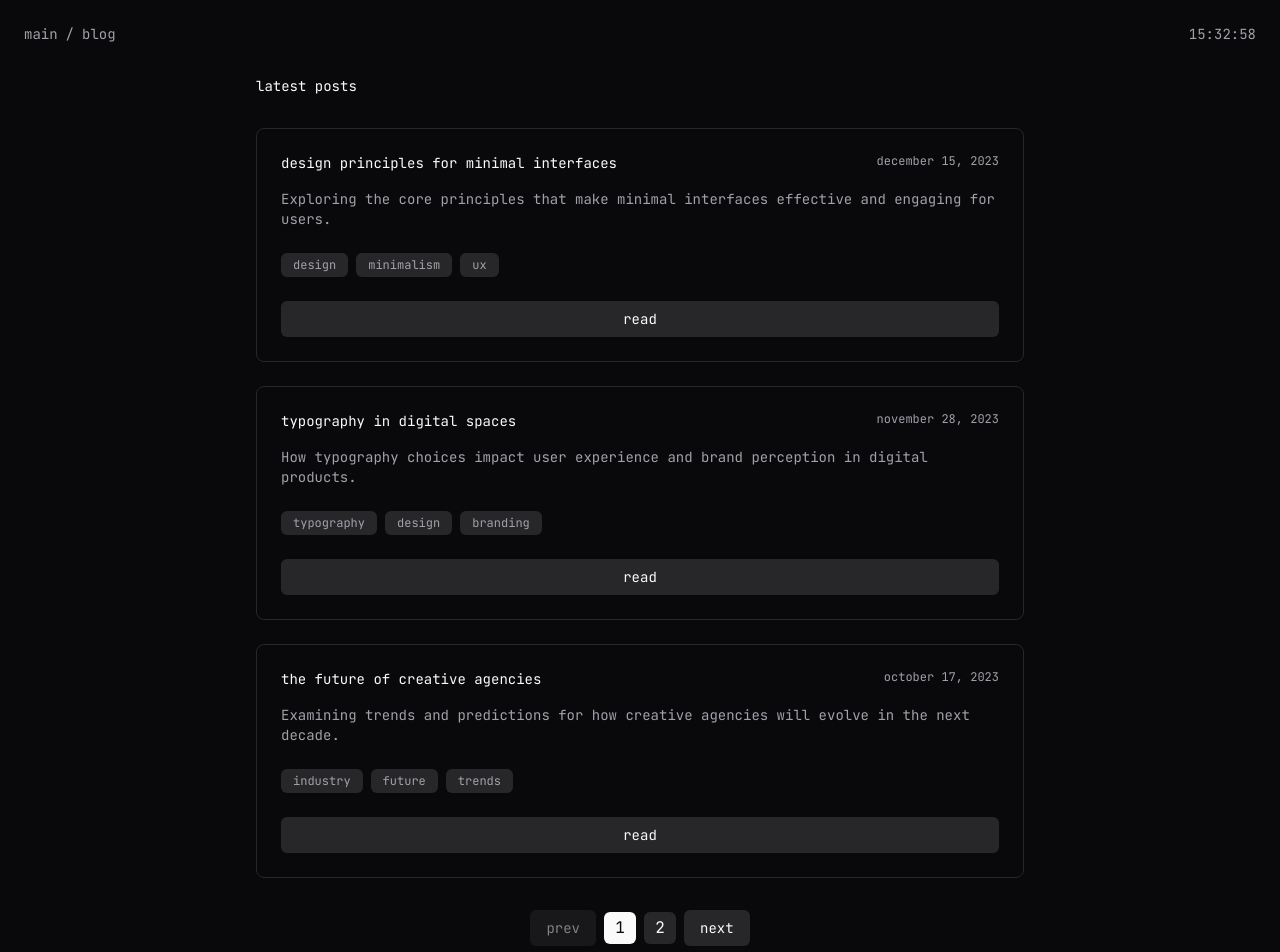
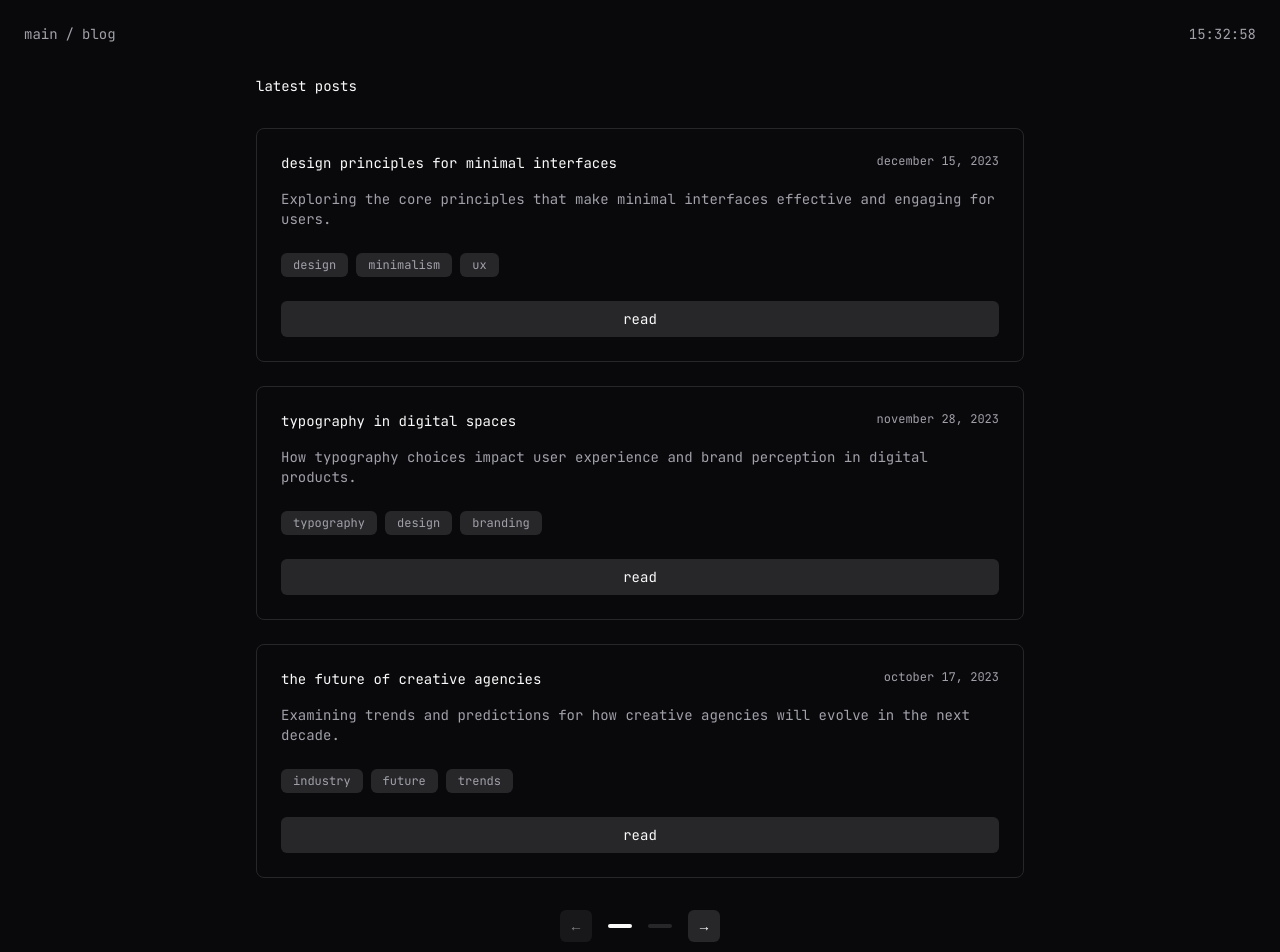
Before and after one commit to lshmam/faeth_mini, a Next.js app: page /blog in a window 1280 px wide. Shown: the top 952 px of the page. Built offline with nearby package versions, Linux system fonts and the light colour scheme.

Commit message:
changed navigation ui

```diff
--- a/app/blog/page.tsx
+++ b/app/blog/page.tsx
@@ -81,28 +81,26 @@ export default function Blog() {
         </div>
 
         {totalPages > 1 && (
-          <div className="flex justify-center mt-8 gap-2">
+          <div className="flex justify-center mt-8 gap-4">
             <button
               onClick={() => setCurrentPage((prev) => Math.max(prev - 1, 1))}
               disabled={currentPage === 1}
-              className="px-4 py-2 bg-secondary rounded-md disabled:opacity-50 transition-all duration-200 hover:bg-accent hover:shadow-md hover:translate-y-[-2px] text-sm"
+              className="w-8 h-8 flex items-center justify-center bg-secondary rounded-md disabled:opacity-50 transition-all duration-200 hover:bg-accent hover:shadow-md hover:translate-y-[-2px] text-sm"
+              aria-label="Previous page"
             >
-              prev
+              ←
             </button>
 
-            <div className="flex items-center gap-2">
+            <div className="flex items-center gap-4">
               {Array.from({ length: totalPages }, (_, i) => (
                 <button
                   key={i}
                   onClick={() => setCurrentPage(i + 1)}
-                  className={`w-8 h-8 rounded-md flex items-center justify-center transition-all duration-200 hover:shadow-md hover:translate-y-[-2px] ${
-                    currentPage === i + 1
-                      ? "bg-foreground text-background"
-                      : "bg-secondary text-foreground hover:bg-accent"
+                  className={`w-6 h-1 rounded-full transition-all duration-200 ${
+                    currentPage === i + 1 ? "bg-foreground" : "bg-secondary"
                   }`}
-                >
-                  {i + 1}
-                </button>
+                  aria-label={`Page ${i + 1}`}
+                />
               ))}
             </div>
 
@@ -111,9 +109,10 @@ export default function Blog() {
                 setCurrentPage((prev) => Math.min(prev + 1, totalPages))
               }
               disabled={currentPage === totalPages}
-              className="px-4 py-2 bg-secondary rounded-md disabled:opacity-50 transition-all duration-200 hover:bg-accent hover:shadow-md hover:translate-y-[-2px] text-sm"
+              className="w-8 h-8 flex items-center justify-center bg-secondary rounded-md disabled:opacity-50 transition-all duration-200 hover:bg-accent hover:shadow-md hover:translate-y-[-2px] text-sm"
+              aria-label="Next page"
             >
-              next
+              →
             </button>
           </div>
         )}
```
